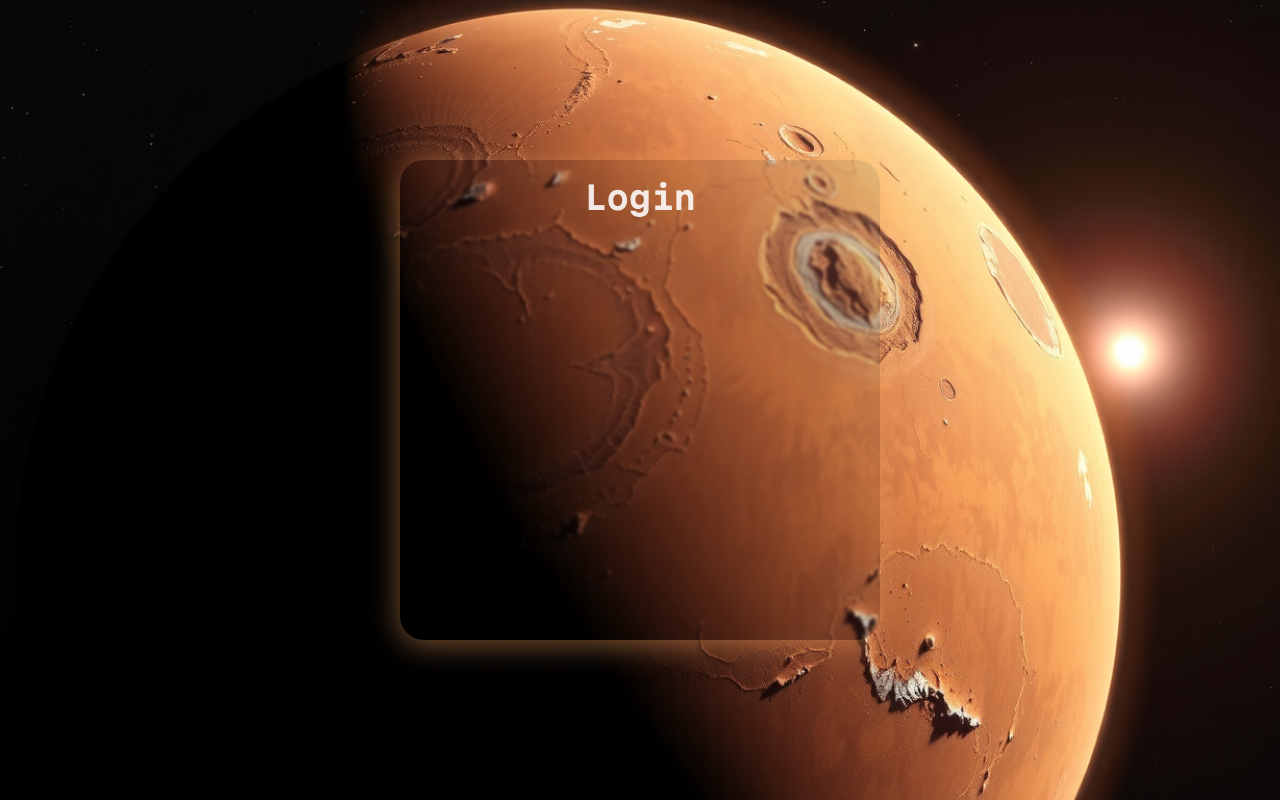
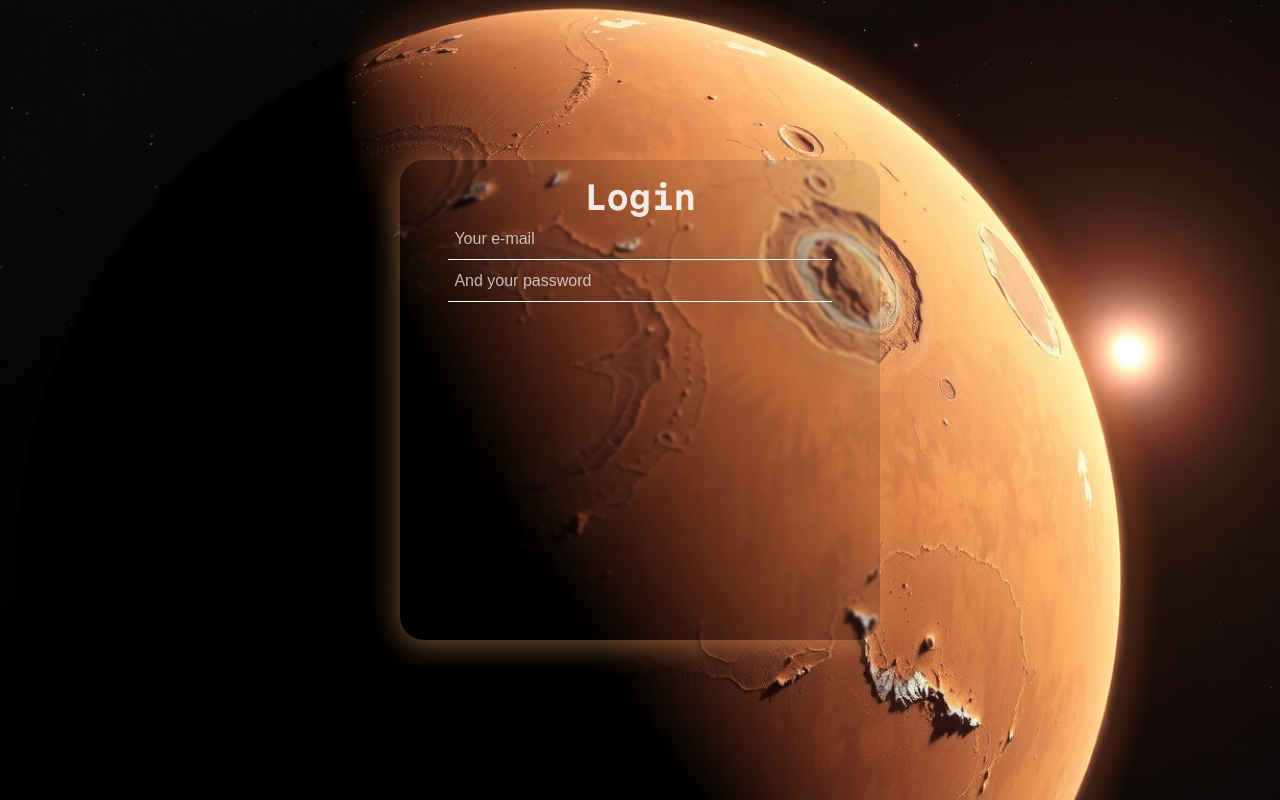
Before and after one commit to RamazanIttiev/evil-form, a React (Vite) app: page / in a window 1280 px wide. Built offline with nearby package versions, Linux system fonts and the light colour scheme.

Commit message:
Basic input markup

```diff
--- a/package.json
+++ b/package.json
@@ -19,6 +19,7 @@
     "@types/react-dom": "^18.3.1",
     "@vitejs/plugin-react": "^4.3.3",
     "autoprefixer": "^10.4.20",
+    "classnames": "^2.5.1",
     "eslint": "^9.13.0",
     "eslint-config-prettier": "^9.1.0",
     "eslint-plugin-prettier": "^5.2.1",
--- a/src/app/form/form.css
+++ b/src/app/form/form.css
@@ -5,7 +5,7 @@
   border-radius: 24px;
   box-shadow: 0 4px 30px rgb(249 167 99 / 50%);
   backdrop-filter: blur(0.1rem);
-  padding: 1rem;
+  padding: 1rem 3rem;
   box-sizing: border-box;
 
   &__title {
--- a/src/app/form/form.tsx
+++ b/src/app/form/form.tsx
@@ -1,9 +1,12 @@
 import "./form.css";
+import { Input } from "./input/input.tsx";
 
 export const EvilForm = () => {
   return (
     <form className="evil-form">
       <h1 className="evil-form__title">Login</h1>
+      <Input placeholder={"Your e-mail"} />
+      <Input placeholder={"And your password"} />
     </form>
   );
 };
--- /dev/null
+++ b/src/app/form/input/input.css
@@ -0,0 +1,32 @@
+.evil-input {
+  display: flex;
+  align-items: center;
+  box-sizing: border-box;
+  border-width: 0;
+  border-style: solid;
+  border-color: #fff;
+  border-bottom-width: 1px;
+
+  min-inline-size: 10rem;
+  inline-size: 100%;
+  block-size: 2.6rem;
+  padding-block: 0;
+  padding-inline: 0.4rem;
+
+  background: transparent;
+  appearance: none;
+
+  font-size: 1rem;
+  font-weight: normal;
+  line-height: 1.6rem;
+
+  &:focus,
+  &:focus-visible {
+    outline: none;
+  }
+
+  &::placeholder {
+    color: #fff;
+    opacity: 0.7;
+  }
+}
--- /dev/null
+++ b/src/app/form/input/input.tsx
@@ -0,0 +1,25 @@
+import { InputHTMLAttributes } from "react";
+import cn from "classnames";
+
+import "./input.css";
+
+interface InputProps extends InputHTMLAttributes<HTMLInputElement> {
+  error?: string;
+}
+
+const baseClass = "evil-input";
+
+export const Input = (props: InputProps) => {
+  const { error } = props;
+
+  const fullClassName = cn(baseClass, error && `${baseClass}_error`);
+
+  return (
+    <input
+      {...props}
+      className={fullClassName}
+      aria-invalid={error ? true : undefined}
+      type={"text"}
+    />
+  );
+};
```
Also changed, not shown: 1 other file (tests, documents, lock files or other folders).
